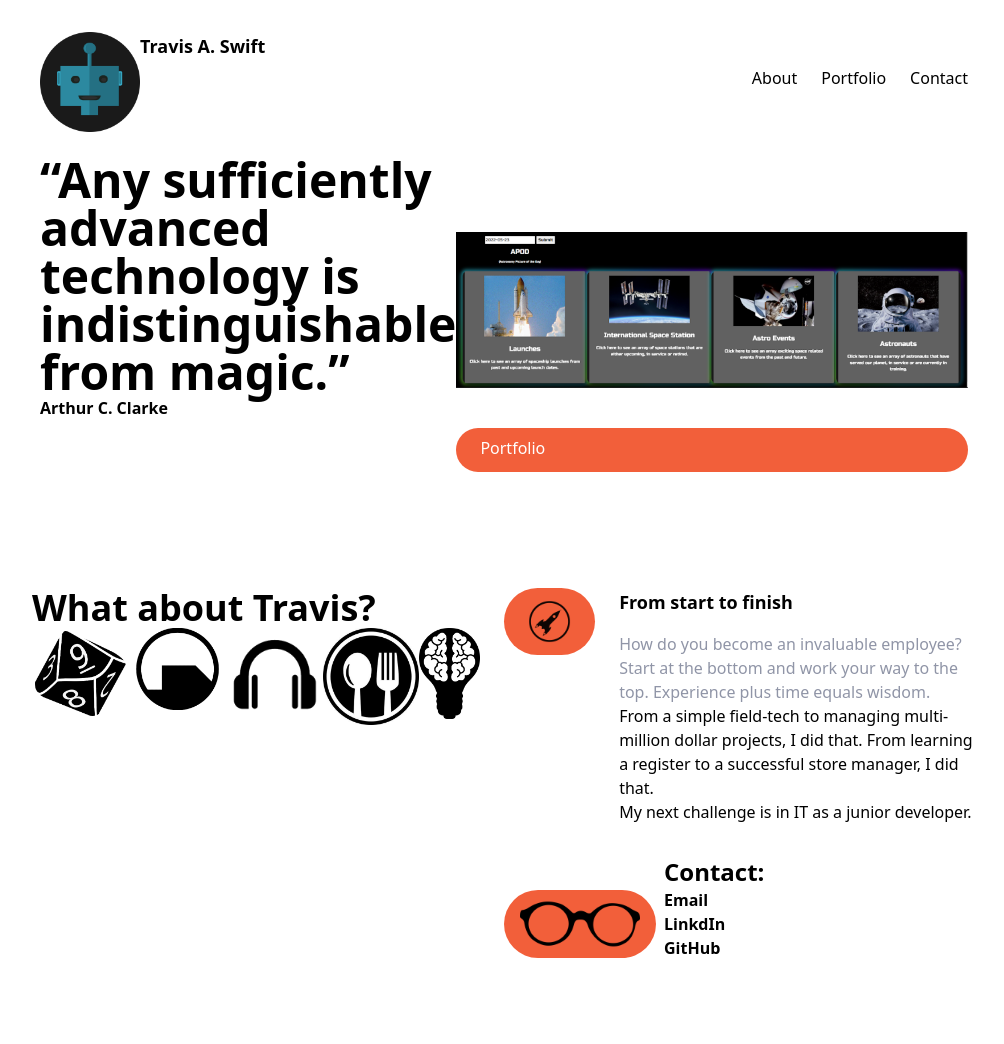
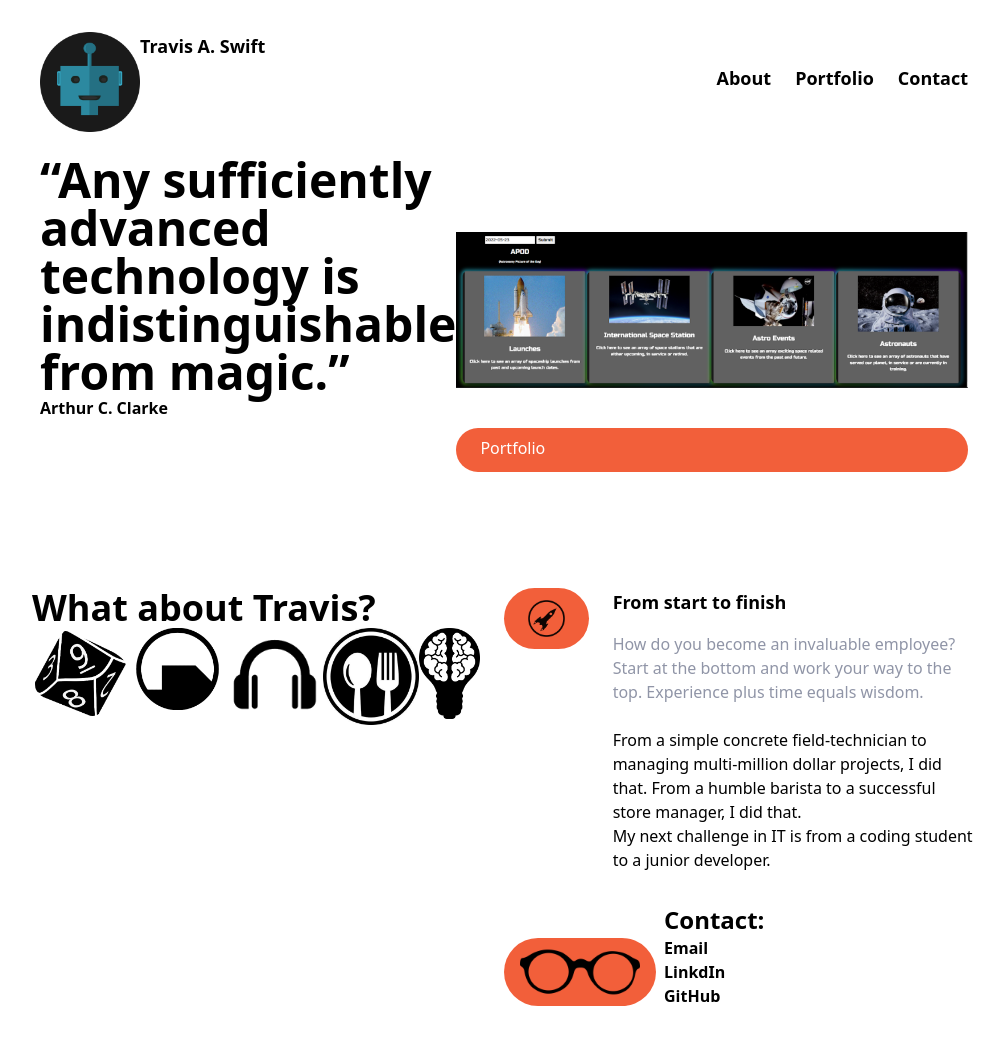
Before and after one commit to TravisSwift/tailwind, a website: page index.html in a window 1280 px wide. Shown: the whole page, without its empty margins (136-1140 px from the left). Drawn offline with Linux system fonts and the light colour scheme.

Commit message:
edited description

```diff
--- a/index.html
+++ b/index.html
@@ -22,7 +22,7 @@
                 <a href="./index.html"><img src="./img/robot-2192617_1280.png" width="100" height="100" alt="HOME"></a>
                 </div>
             <!--Menu Items-->
-            <div class="hidden md:flex flex-column space-x-6">
+            <div class="hidden md:flex flex-column space-x-6 text-lg font-bold">
                 <a href="#about" class="hover:text-darkGrayishBlue">About</a>
                 <a href="./portfolio.html" class="hover:text-darkGrayishBlue">Portfolio</a>
                 <a href="#contact" class="hover:text-darkGrayishBlue">Contact</a>
@@ -86,9 +86,9 @@
             <div class="container flex flex-col-2 px-4 mx-auto mt-10 space-y-12 md:space-y-0 md:flex-row">
                 <!-- What's Different -->
                 <div class="flex flex-row space-y-12 md:w-1/2">
-                    <h2 class="max-w-md text-4xl font-bold text-center md:text-left">
+                    <h2 class="max-w-md text-4xl font-bold text-center mr-5 md:text-left">
                         What about Travis?
-                        <div class=" flex flex-row m-4">
+                        <div class=" flex flex-row mt-4">
                             <div>
                                     <img class="flex flex-col" src="./img/ten_sided_dice_white.png" width="200px" height="200px">
                                 </div>
@@ -142,11 +142,12 @@
                             <p class="text-darkGrayishBlue ">
                              How do you become an invaluable employee? Start at the bottom and work your way to the top. Experience plus time equals wisdom.
                             </p>
+                            <br>
                              <p>
-                             From a simple field-tech to managing multi-million dollar projects, I did that. From learning a register to a successful store manager, I did that.
+                             From a simple concrete field-technician to managing multi-million dollar projects, I did that. From a humble barista to a successful store manager, I did that.
                              </p>
                              <p>
-                             My next challenge is in IT as a junior developer.
+                             My next challenge in IT is from a coding student to a junior developer.
                             </p>
                         </div>
                     </div>
```
Also changed, not shown: portfolio.html (+2 -2 lines), dist/output.css.
